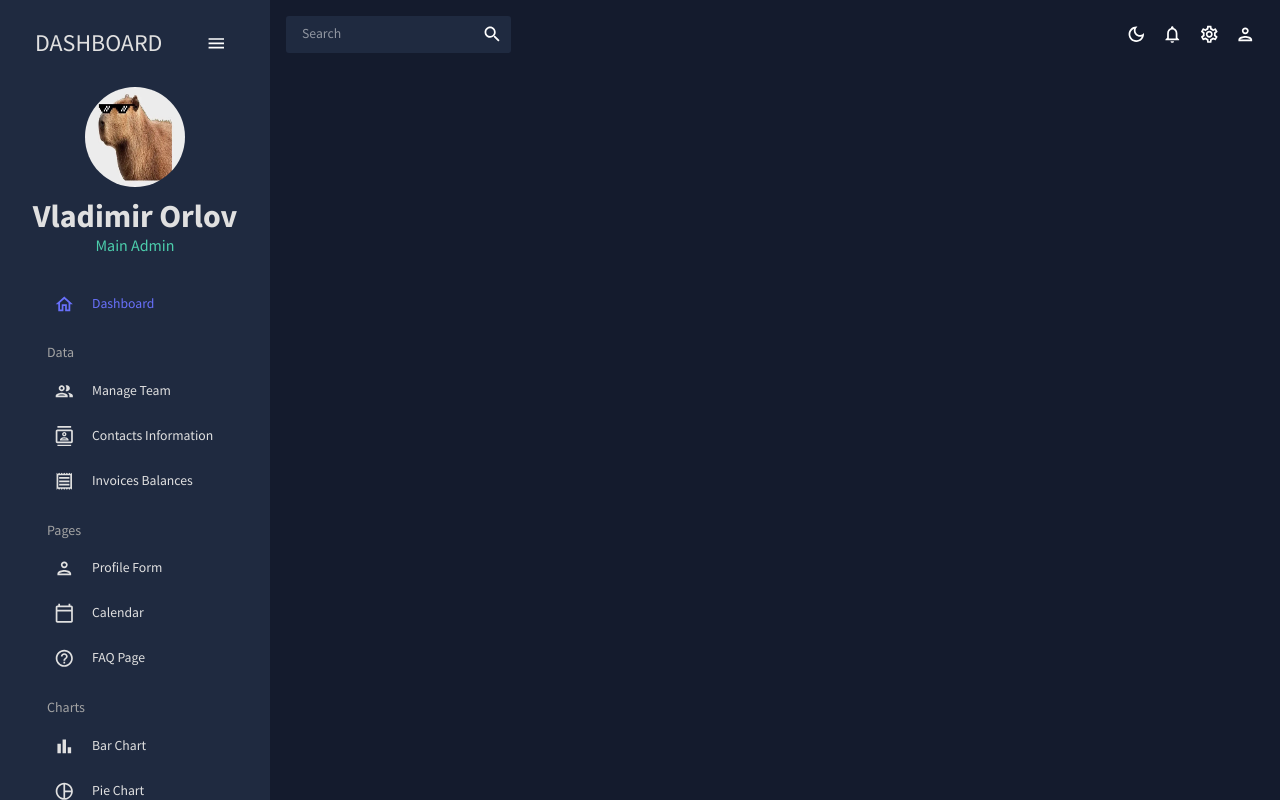
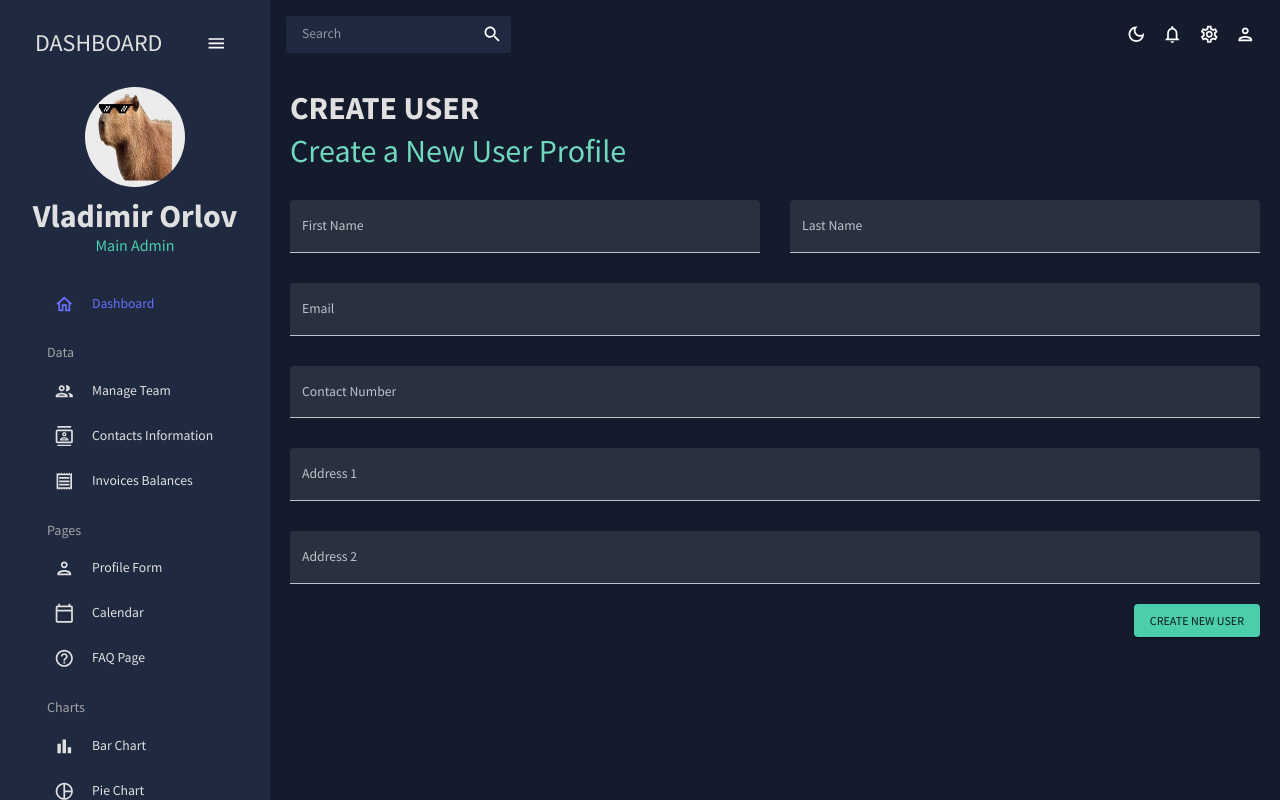
Before and after one commit to Satancrew/admin-dashboard-react, a React (Create React App) app in the folder react-admin/: page /form in a window 1280 px wide. Built offline with nearby package versions, Linux system fonts and the light colour scheme.

Commit message:
feat: add profile form

```diff
--- a/react-admin/src/App.js
+++ b/react-admin/src/App.js
@@ -7,8 +7,8 @@
 import { Team } from './scenes/team';
 import { Contacts } from './scenes/contacts';
 import { Invoices } from './scenes/invoices';
+import { Form } from './scenes/form';
 // import { Bar } from './scenes/bar';
-// import { Form } from './scenes/form';
 // import { Line } from './scenes/line';
 // import { Pie } from './scenes/pie';
 // import { FAQ } from './scenes/faq';
@@ -31,7 +31,7 @@
               <Route path="/team" element={<Team />} />
               <Route path="/contacts" element={<Contacts />} />
               <Route path="/invoices" element={<Invoices />} />
-              {/* <Route path="/form" element={<Form />} /> */}
+              <Route path="/form" element={<Form />} />
               {/* <Route path="/bar" element={<Bar />} /> */}
               {/* <Route path="/pie" element={<Pie />} /> */}
               {/* <Route path="/line" element={<Line />} /> */}
--- /dev/null
+++ b/react-admin/src/scenes/form/index.jsx
@@ -0,0 +1,146 @@
+import { Box, Button, TextField } from '@mui/material';
+import { Formik } from 'formik';
+import * as yup from 'yup';
+import useMediaQuery from '@mui/material/useMediaQuery';
+import { Header } from '../../components/Header';
+
+const initialValues = {
+  firstName: '',
+  lastName: '',
+  email: '',
+  contact: '',
+  address1: '',
+  address2: '',
+};
+
+const phoneRegExp =
+  /^((\+[1-9]{1,4}[ -]?)|(\([0-9]{2,3}\)[ -]?)|([0-9]{2,4})[ -]?)*?[0-9]{3,4}[ -]?[0-9]{3,4}$/;
+
+const checkoutSchema = yup.object().shape({
+  firstName: yup.string().required('required'),
+  lastName: yup.string().required('required'),
+  email: yup.string().email('invalid email').required('required'),
+  contact: yup
+    .string()
+    .matches(phoneRegExp, 'Phone number is not valid')
+    .required('required'),
+  address1: yup.string().required('required'),
+  address2: yup.string().required('required'),
+});
+
+export const Form = () => {
+  const isNonMobile = useMediaQuery('(min-width: 600px');
+  const handleFormSubmit = values => {
+    console.log(values);
+  };
+  return (
+    <Box m="20px">
+      <Header title="CREATE USER" subtitle="Create a New User Profile" />
+      <Formik
+        onSubmit={handleFormSubmit}
+        initialValues={initialValues}
+        validationSchema={checkoutSchema}>
+        {({
+          values,
+          errors,
+          touched,
+          handleBlur,
+          handleChange,
+          handleSubmit,
+        }) => (
+          <form onSubmit={handleSubmit}>
+            <Box
+              display="grid"
+              gap="30px"
+              gridTemplateColumns="repeat(4, minmax(0, 1fr))"
+              sx={{
+                '& > div': { gridColumn: isNonMobile ? undefined : 'span 4' },
+              }}>
+              <TextField
+                fullWidth
+                variant="filled"
+                type="text"
+                label="First Name"
+                onBlur={handleBlur}
+                onChange={handleChange}
+                value={values.firstName}
+                name="firstName"
+                error={!!touched.firstName && !!errors.firstName}
+                helperText={touched.firstName && errors.firstName}
+                sx={{ gridColumn: 'span 2' }}
+              />
+              <TextField
+                fullWidth
+                variant="filled"
+                type="text"
+                label="Last Name"
+                onBlur={handleBlur}
+                onChange={handleChange}
+                value={values.lastName}
+                name="lastName"
+                error={!!touched.lastName && !!errors.lastName}
+                helperText={touched.lastName && errors.lastName}
+                sx={{ gridColumn: 'span 2' }}
+              />
+              <TextField
+                fullWidth
+                variant="filled"
+                type="text"
+                label="Email"
+                onBlur={handleBlur}
+                onChange={handleChange}
+                value={values.email}
+                name="email"
+                error={!!touched.email && !!errors.email}
+                helperText={touched.email && errors.email}
+                sx={{ gridColumn: 'span 4' }}
+              />
+              <TextField
+                fullWidth
+                variant="filled"
+                type="text"
+                label="Contact Number"
+                onBlur={handleBlur}
+                onChange={handleChange}
+                value={values.contact}
+                name="contact"
+                error={!!touched.contact && !!errors.contact}
+                helperText={touched.contact && errors.contact}
+                sx={{ gridColumn: 'span 4' }}
+              />
+              <TextField
+                fullWidth
+                variant="filled"
+                type="text"
+                label="Address 1"
+                onBlur={handleBlur}
+                onChange={handleChange}
+                value={values.address1}
+                name="address1"
+                error={!!touched.address1 && !!errors.address1}
+                helperText={touched.address1 && errors.address1}
+                sx={{ gridColumn: 'span 4' }}
+              />
+              <TextField
+                fullWidth
+                variant="filled"
+                type="text"
+                label="Address 2"
+                onBlur={handleBlur}
+                onChange={handleChange}
+                value={values.address2}
+                name="address2"
+                error={!!touched.address2 && !!errors.address2}
+                helperText={touched.address2 && errors.address2}
+                sx={{ gridColumn: 'span 4' }}
+              />
+            </Box>
+            <Box display="flex" justifyContent="end" mt="20px">
+              <Button type="submit" color="secondary" variant="contained">Create New User</Button>
+            </Box>
+          </form>
+        )}
+      </Formik>
+    </Box>
+  );
+};
```
